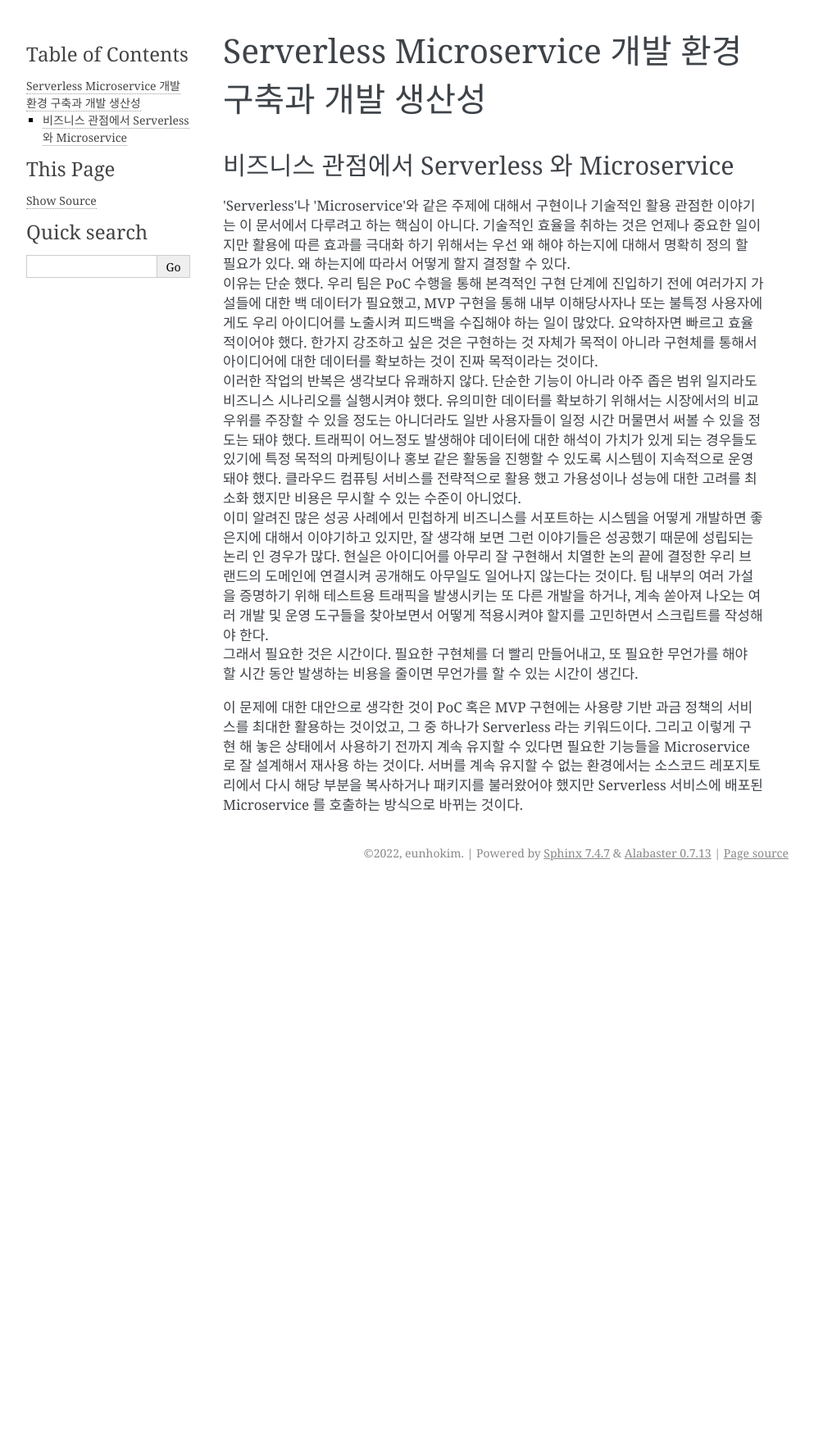
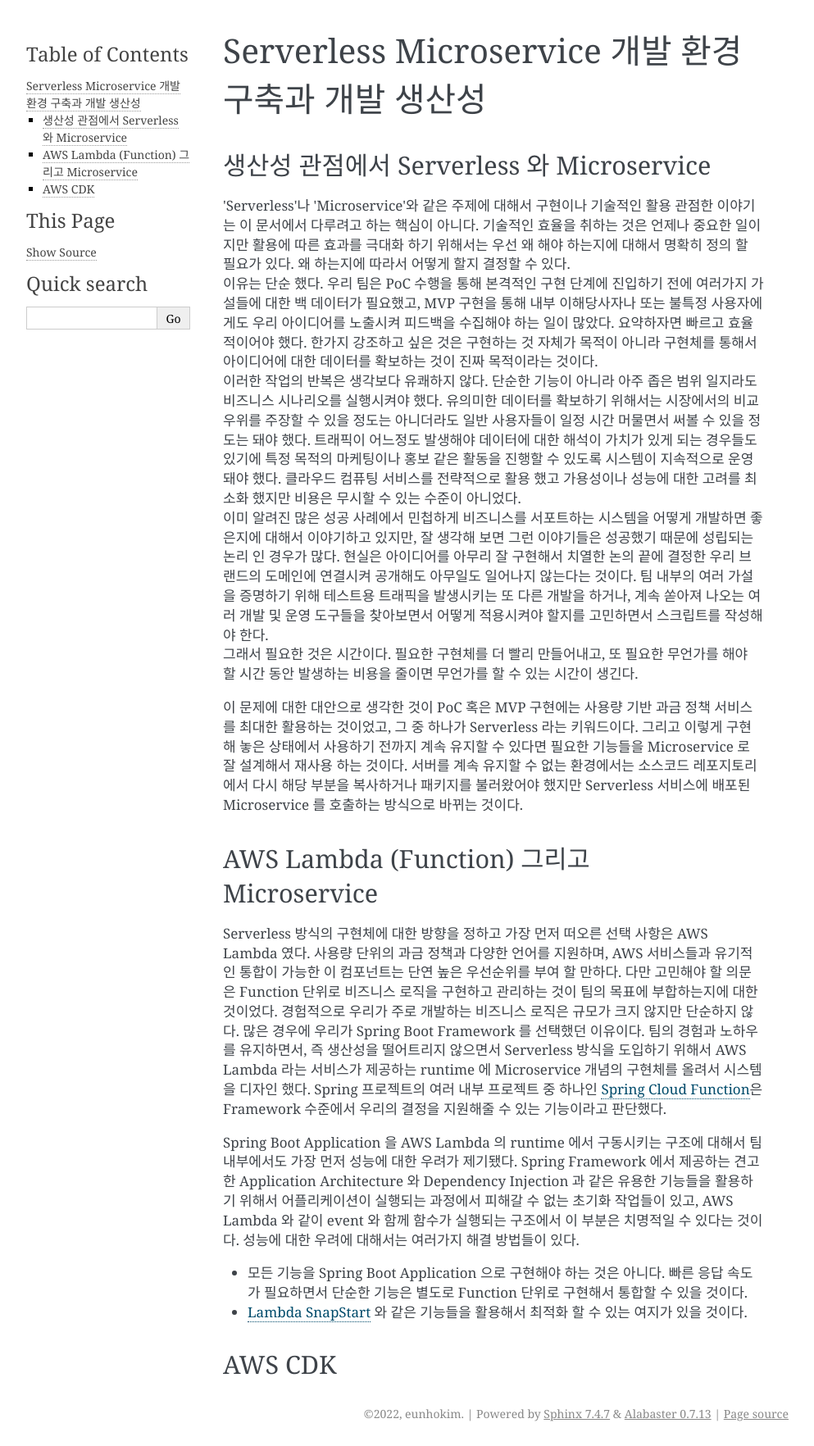
Before and after one commit to experimenting-to-learn/contents, a Sphinx documentation site: the page built from docs/source/serverless-microservice.md, in a window 1280 px wide. Shown: the whole page at 82% size, without its empty margins (148-1141 px from the left). Built offline with Sphinx 7.4.7, drawn with Linux system fonts in a browser that asks for light colours; before the commit the page ends 1080 px from its top, so only the background shows below that.

Commit message:
modify Doc(serverless-miscroservice) to fill out the microservice in lambda

```diff
--- a/docs/source/serverless-microservice.md
+++ b/docs/source/serverless-microservice.md
@@ -1,6 +1,6 @@
 # Serverless Microservice 개발 환경 구축과 개발 생산성
 
-## 비즈니스 관점에서 Serverless 와 Microservice
+## 생산성 관점에서 Serverless 와 Microservice
 
 'Serverless'나 'Microservice'와 같은 주제에 대해서 구현이나 기술적인 활용 관점한 이야기는 이 문서에서 다루려고 하는 핵심이 아니다. 기술적인 효율을 취하는 것은 언제나 중요한 일이지만 활용에 따른 효과를 극대화 하기 위해서는 우선 왜 해야 하는지에 대해서 명확히 정의 할 필요가 있다. 왜 하는지에 따라서 어떻게 할지 결정할 수 있다.
 이유는 단순 했다. 우리 팀은 PoC 수행을 통해 본격적인 구현 단계에 진입하기 전에 여러가지 가설들에 대한 백 데이터가 필요했고, MVP 구현을 통해 내부 이해당사자나 또는 불특정 사용자에게도 우리 아이디어를 노출시켜 피드백을 수집해야 하는 일이 많았다. 요약하자면 빠르고 효율적이어야 했다. 한가지 강조하고 싶은 것은 구현하는 것 자체가 목적이 아니라 구현체를 통해서 아이디어에 대한 데이터를 확보하는 것이 진짜 목적이라는 것이다.
@@ -8,4 +8,16 @@
 이미 알려진 많은 성공 사례에서 민첩하게 비즈니스를 서포트하는 시스템을 어떻게 개발하면 좋은지에 대해서 이야기하고 있지만, 잘 생각해 보면 그런 이야기들은 성공했기 때문에 성립되는 논리 인 경우가 많다. 현실은 아이디어를 아무리 잘 구현해서 치열한 논의 끝에 결정한 우리 브랜드의 도메인에 연결시켜 공개해도 아무일도 일어나지 않는다는 것이다. 팀 내부의 여러 가설을 증명하기 위해 테스트용 트래픽을 발생시키는 또 다른 개발을 하거나, 계속 쏟아져 나오는 여러 개발 및 운영 도구들을 찾아보면서 어떻게 적용시켜야 할지를 고민하면서 스크립트를 작성해야 한다.
 그래서 필요한 것은 시간이다. 필요한 구현체를 더 빨리 만들어내고, 또 필요한 무언가를 해야 할 시간 동안 발생하는 비용을 줄이면 무언가를 할 수 있는 시간이 생긴다.
 
-이 문제에 대한 대안으로 생각한 것이 PoC 혹은 MVP 구현에는 사용량 기반 과금 정책의 서비스를 최대한 활용하는 것이었고, 그 중 하나가 Serverless 라는 키워드이다. 그리고 이렇게 구현 해 놓은 상태에서 사용하기 전까지 계속 유지할 수 있다면 필요한 기능들을 Microservice 로 잘 설계해서 재사용 하는 것이다. 서버를 계속 유지할 수 없는 환경에서는 소스코드 레포지토리에서 다시 해당 부분을 복사하거나 패키지를 불러왔어야 했지만 Serverless 서비스에 배포된 Microservice 를 호출하는 방식으로 바뀌는 것이다.
+이 문제에 대한 대안으로 생각한 것이 PoC 혹은 MVP 구현에는 사용량 기반 과금 정책 서비스를 최대한 활용하는 것이었고, 그 중 하나가 Serverless 라는 키워드이다. 그리고 이렇게 구현 해 놓은 상태에서 사용하기 전까지 계속 유지할 수 있다면 필요한 기능들을 Microservice 로 잘 설계해서 재사용 하는 것이다. 서버를 계속 유지할 수 없는 환경에서는 소스코드 레포지토리에서 다시 해당 부분을 복사하거나 패키지를 불러왔어야 했지만 Serverless 서비스에 배포된 Microservice 를 호출하는 방식으로 바뀌는 것이다.
+
+
+## AWS Lambda (Function) 그리고 Microservice
+Serverless 방식의 구현체에 대한 방향을 정하고 가장 먼저 떠오른 선택 사항은 AWS Lambda 였다. 사용량 단위의 과금 정책과 다양한 언어를 지원하며, AWS 서비스들과 유기적인 통합이 가능한 이 컴포넌트는 단연 높은 우선순위를 부여 할 만하다. 다만 고민해야 할 의문은 Function 단위로 비즈니스 로직을 구현하고 관리하는 것이 팀의 목표에 부합하는지에 대한 것이었다. 경험적으로 우리가 주로 개발하는 비즈니스 로직은 규모가 크지 않지만 단순하지 않다. 많은 경우에 우리가 Spring Boot Framework 를 선택했던 이유이다. 팀의 경험과 노하우를 유지하면서, 즉 생산성을 떨어트리지 않으면서 Serverless 방식을 도입하기 위해서 AWS Lambda 라는 서비스가 제공하는 runtime 에 Microservice 개념의 구현체를 올려서 시스템을 디자인 했다. Spring 프로젝트의 여러 내부 프로젝트 중 하나인 [Spring Cloud Function](https://docs.spring.io/spring-cloud-function/docs/current/reference/html/spring-cloud-function.html#_function_routing_and_filtering)은 Framework 수준에서 우리의 결정을 지원해줄 수 있는 기능이라고 판단했다.
+
+Spring Boot Application 을 AWS Lambda 의 runtime 에서 구동시키는 구조에 대해서 팀 내부에서도 가장 먼저 성능에 대한 우려가 제기됐다. Spring Framework 에서 제공하는 견고한 Application Architecture 와 Dependency Injection 과 같은 유용한 기능들을 활용하기 위해서 어플리케이션이 실행되는 과정에서 피해갈 수 없는 초기화 작업들이 있고, AWS Lambda 와 같이 event 와 함께 함수가 실행되는 구조에서 이 부분은 치명적일 수 있다는 것이다. 성능에 대한 우려에 대해서는 여러가지 해결 방법들이 있다.
+
+* 모든 기능을 Spring Boot Application 으로 구현해야 하는 것은 아니다. 빠른 응답 속도가 필요하면서 단순한 기능은 별도로 Function 단위로 구현해서 통합할 수 있을 것이다.
+* [Lambda SnapStart](https://docs.aws.amazon.com/lambda/latest/dg/snapstart.html) 와 같은 기능들을 활용해서 최적화 할 수 있는 여지가 있을 것이다.
+
+
+## AWS CDK
```
